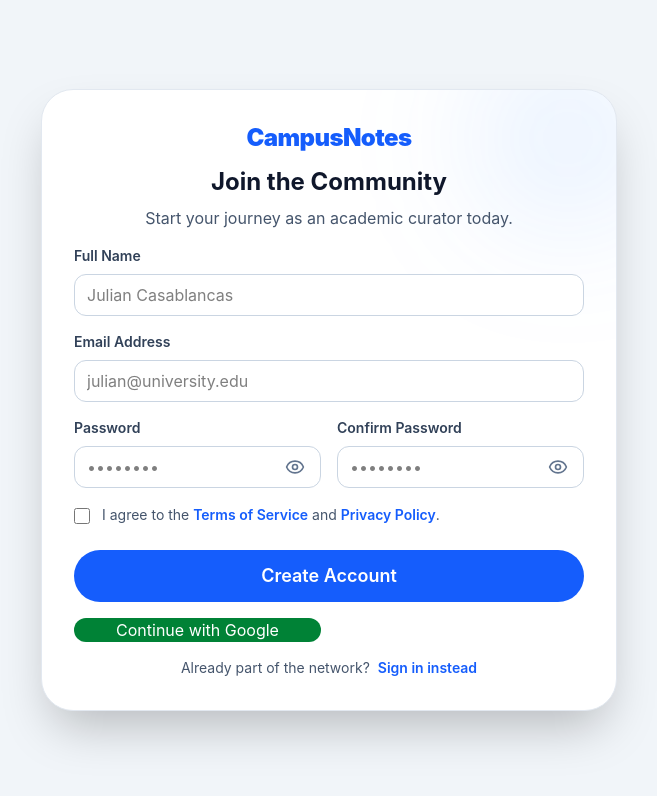
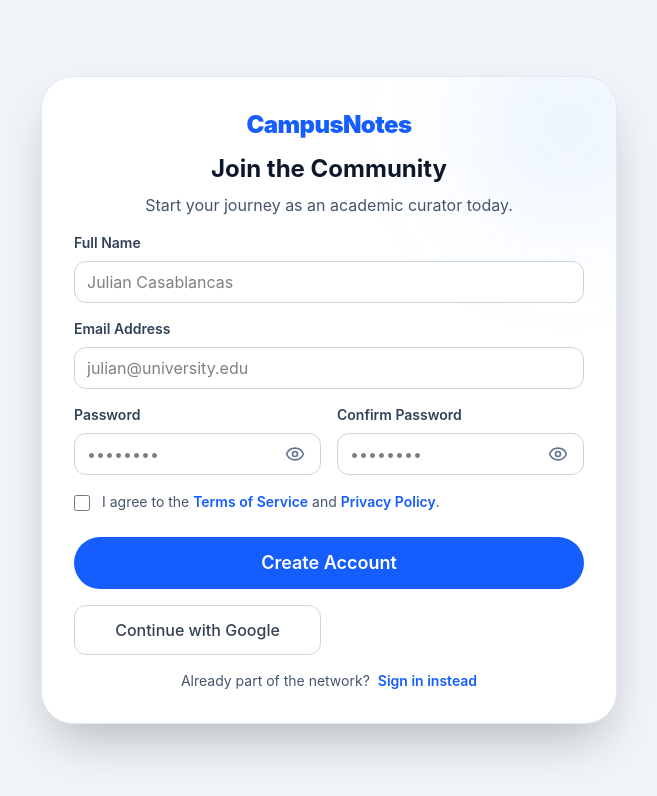
Before and after one commit to codewithkamal01/CampusNotes---A-Mern-Stack-Project, a React (Vite) app in the folder client/: page /register in a window 1280 px wide. Shown: the top 796 px of the page, without its empty margins (311-968 px from the left). Built offline with nearby package versions, Linux system fonts and the light colour scheme; no server answers.

Commit message:
fixed minor error

```diff
--- a/client/src/pages/Register.jsx
+++ b/client/src/pages/Register.jsx
@@ -227,9 +227,13 @@ export default function Register() {
               </button>
             </div>
             <button
-            className="bg-green-700 rounded-full text-white"
+              type="button"
+              className="flex w-full items-center justify-center gap-3 rounded-xl border border-gray-300 bg-white px-4 py-3 font-medium text-gray-700 transition hover:bg-gray-100"
               onClick={() => {
-                window.open("http://localhost:5000/api/auth/google", "_self");
+                window.open(
+                  `${import.meta.env.VITE_API_URL}/api/auth/google`,
+                  "_self",
+                );
               }}
             >
               Continue with Google
```
